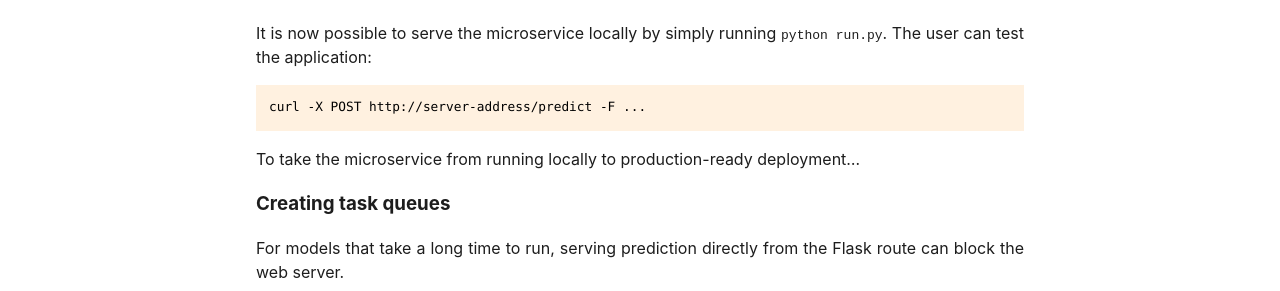
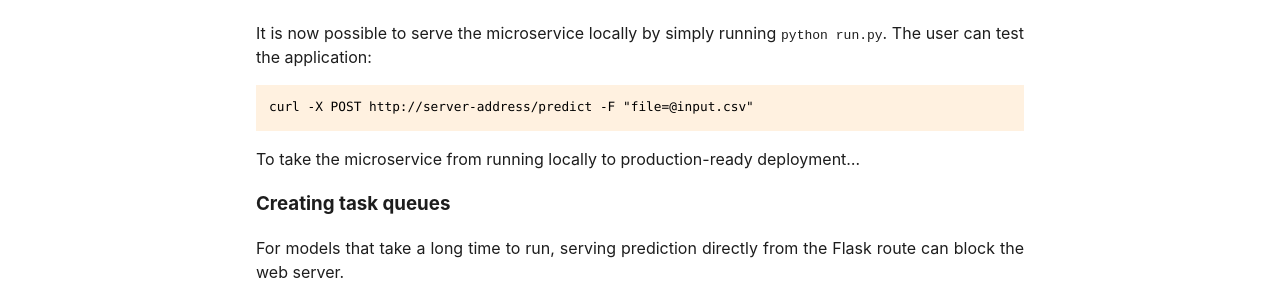
Before and after one commit to mark-hobbs/mark-hobbs.github.io, a Jekyll site: the page built from _posts/2025-04-15-model-deployment.md, in a window 1280 px wide and 900 px high, scrolled down 2279 px. Shown: the part 161-452 px from the top of the window. Built offline with Jekyll 4.4.1, drawn with Linux system fonts in a browser that asks for light colours.

Commit message:
General updates

````diff
--- a/_posts/2025-04-15-model-deployment.md
+++ b/_posts/2025-04-15-model-deployment.md
@@ -114,7 +114,7 @@ def predict():
 It is now possible to serve the microservice locally by simply running `python run.py`. The user can test the application:
 
 ```bash
-curl -X POST http://server-address/predict -F ...
+curl -X POST http://server-address/predict -F "file=@input.csv"
 ```
 
 To take the microservice from running locally to production-ready deployment...
````
